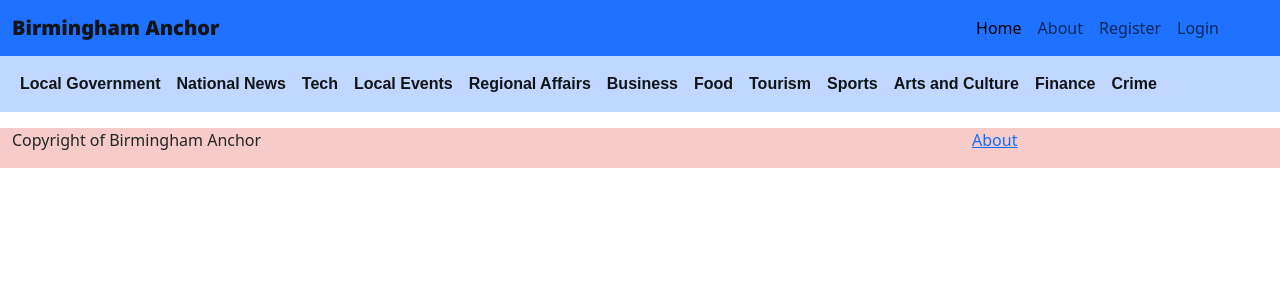
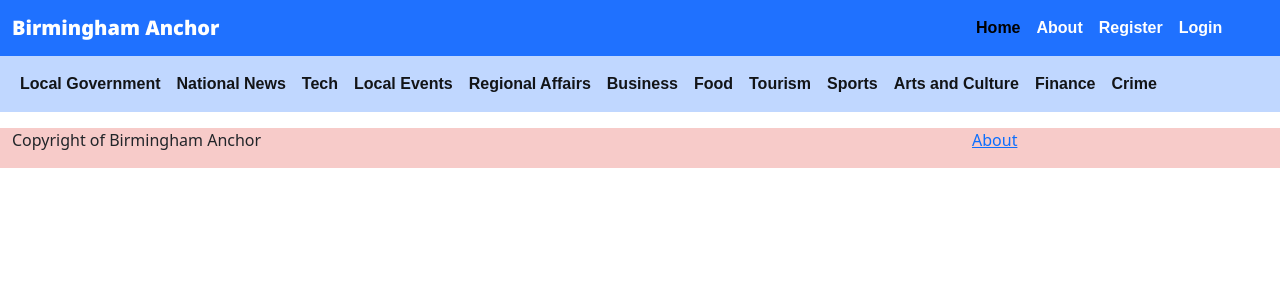
Before and after one commit to c-e-jones/anchornews, a Django app: page / in a window 1280 px wide. Shown: the top 300 px of the page. Run offline with Django 4.2, Linux system fonts and the light colour scheme; data that the repository does not hold is empty; some libraries are stand-ins or nearby versions.

Commit message:
botched css, corrected classes

```diff
--- a/static/css/style.css
+++ b/static/css/style.css
@@ -15,12 +15,12 @@
 /*** text styling ***/
 
 .nav-text-title {
-    color: #121417;
+    color: #ffffff;
     font-family: 'Noto Sans', sans-serif;
     font-weight: 900;
 }
 
-.nav-text-title-top {
+.nav-text-links-top {
     color: #ffffff;
     font-family: 'Noto Sanss', sans-serif;
     font-weight: 600;
```
